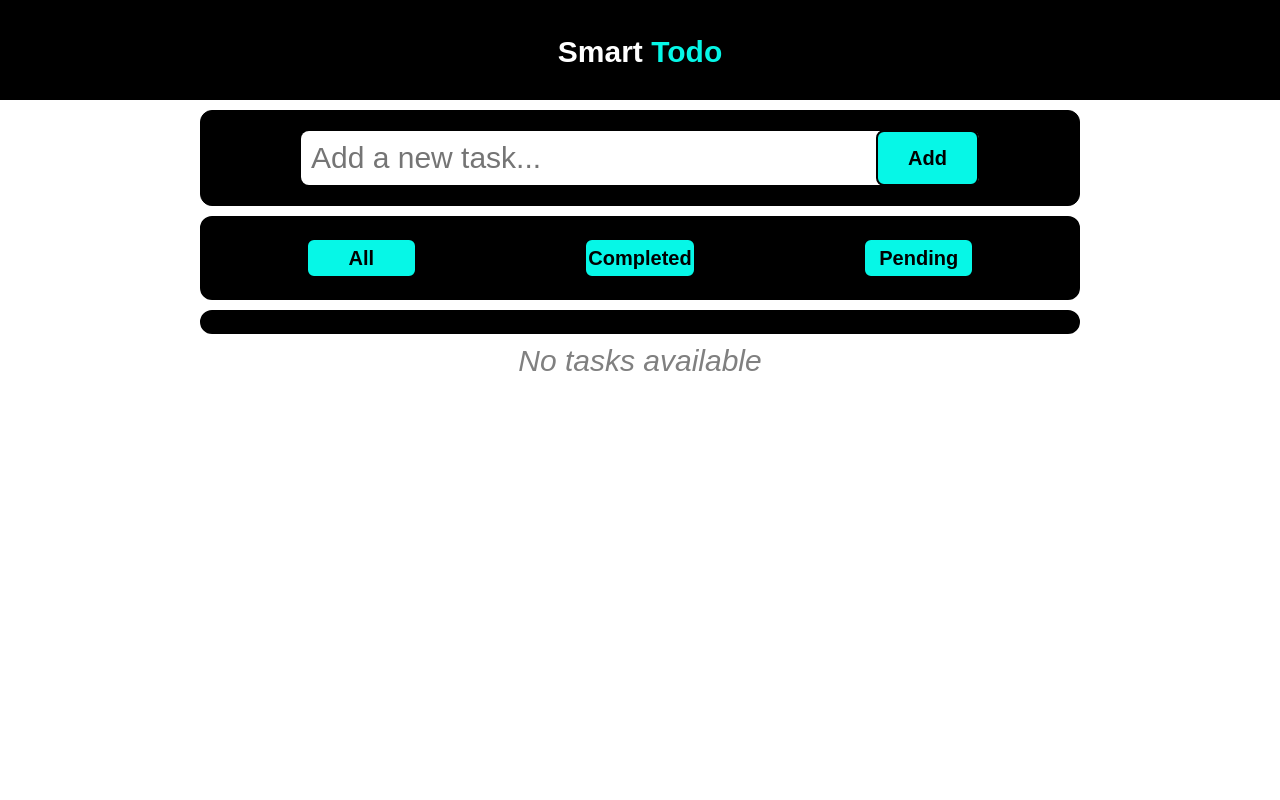
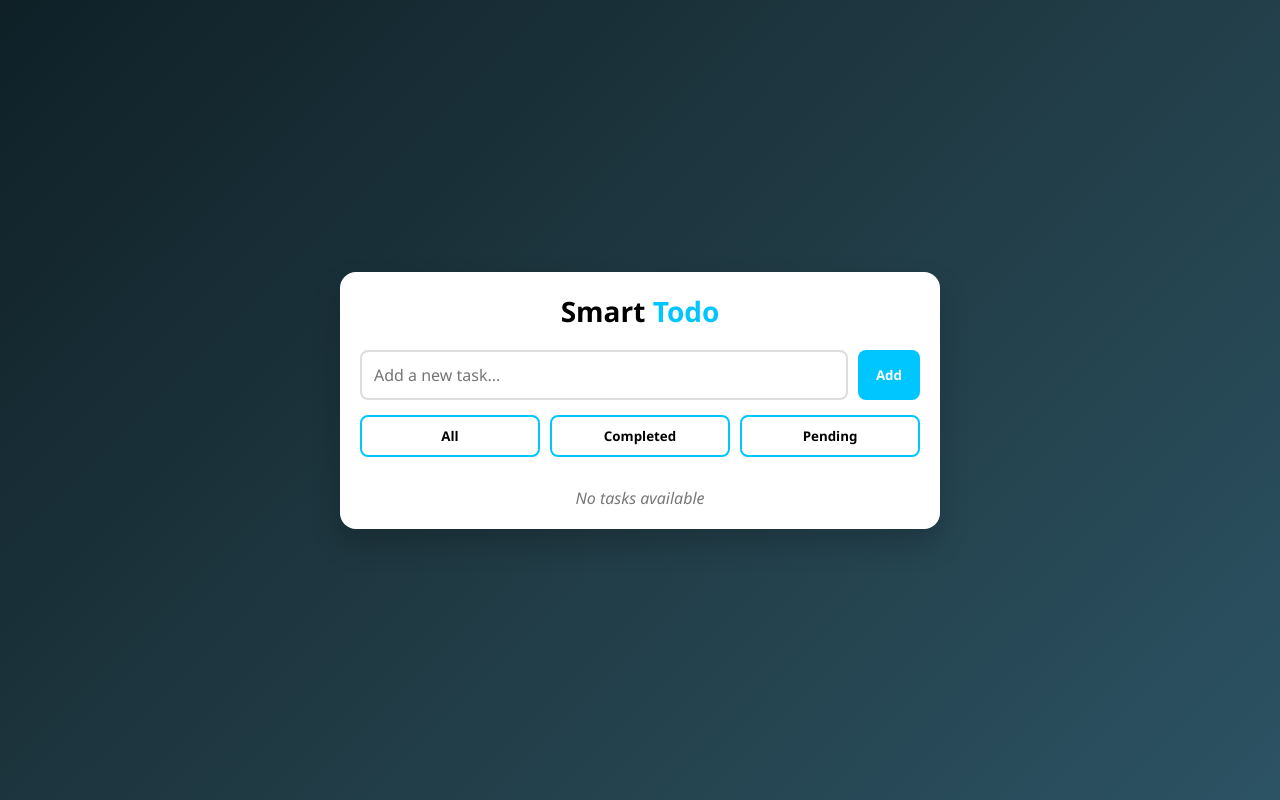
Before and after one commit to 881057abujaid/to-do-app, a plain HTML site: page index.html in a window 1280 px wide. Drawn offline with Linux system fonts and the light colour scheme.

Commit message:
Refactor CSS styles for todo application
Refactor design for todo application into Modern UI.

```diff
--- a/style.css
+++ b/style.css
@@ -1,156 +1,178 @@
 * {
     margin: 0;
     padding: 0;
-    font-family: Arial, Helvetica, sans-serif;
     box-sizing: border-box;
+    font-family: "Segoe UI", sans-serif;
 }
 
 body {
-    height: 100vh;
-    width: 100vw;
+    min-height: 100vh;
+    background: linear-gradient(135deg, #0f2027, #203a43, #2c5364);
+    display: flex;
+    justify-content: center;
+    align-items: center;
+    padding: 20px;
 }
 
+/* Container */
 .todo-container {
-    height: 100%;
+    background: #ffffff;
     width: 100%;
-    background-color: white;
+    max-width: 600px;
+    border-radius: 16px;
+    padding: 20px;
+    box-shadow: 0 15px 30px rgba(0,0,0,0.2);
 }
 
+/* Title */
 .todo-container h1 {
-    width: 100%;
-    height: 100px;
-    background-color: black;
-    color: white;
     text-align: center;
-    font-size: 30px;
-    padding-top: 35px;
+    margin-bottom: 20px;
+    font-size: 28px;
 }
 
 .todo-container h1 span {
-    color: rgb(6, 247, 231);
+    color: #00c6ff;
 }
 
+/* Input Section */
 .input-section {
-    height: auto;
-    margin: 10px max(200px);
-    border: 1px solid black;
-    padding: 20px 100px;
-    border-radius: 12px;
-    background-color: black;
-    position: relative;
+    display: grid;
+    grid-template-columns: 1fr auto;
+    gap: 10px;
+    margin-bottom: 15px;
 }
 
 .input-section input {
-    padding: 10px;
-    font-size: 30px;
-    width: 100%;
+    padding: 12px;
+    font-size: 16px;
     border-radius: 8px;
+    border: 2px solid #ddd;
     outline: none;
-    border: none;
+}
+
+.input-section input:focus {
+    border-color: #00c6ff;
 }
 
 .input-section button {
-    height: 56px;
-    padding: 0 30px;
-    position: absolute;
-    top: 19px;
-    right:100px;
+    padding: 12px 18px;
     border-radius: 8px;
-    border: 2px solid black;
-    font-size: 20px;
-    background-color: rgb(6, 247, 231);
+    border: none;
     font-weight: bold;
-    transition: all 0.3s linear;
+    background: #00c6ff;
+    color: #fff;
+    cursor: pointer;
+    transition: 0.3s;
 }
 
 .input-section button:hover {
-    color: rgb(6, 247, 231);
-    background-color: white;
+    background: #008ecf;
 }
 
+/* Filter Buttons */
 .filter-section {
-    margin: 10px 200px;
-    padding: 20px;
-    border: 2px solid black;
-    border-radius: 12px;
     display: flex;
     justify-content: space-between;
-    align-items: center;
-    background-color: black;
+    gap: 10px;
+    margin-bottom: 15px;
 }
 
-.filter-section > button {
-    font-size: 20px;
+.filter-section button {
+    flex: 1;
+    padding: 10px;
+    border-radius: 8px;
+    border: 2px solid #00c6ff;
+    background: transparent;
     font-weight: bold;
-    height: 40px;
-    width: 150px;
-    background-color: rgb(6, 247, 231);
-    border: 2px solid black;
-    border-radius: 8px;
-    transition: all 0.3s linear;
-    margin: 0 10%;
+    cursor: pointer;
+    transition: 0.3s;
 }
 
-.filter-section > button:hover,
-.filter-section > button:focus {
-    background-color: white;
-    color: rgb(6, 247, 231);
+.filter-section button:hover {
+    background: #00c6ff;
+    color: #fff;
 }
 
+/* Task List */
 ul {
-    width: calc(100% - 400px);
-    height: auto;
-    border: 2px solid black;
-    border-radius: 12px;
-    margin: 10px 200px;
-    padding: 10px 20px;
     list-style: none;
-    background-color: black;
+    display: flex;
+    flex-direction: column;
+    gap: 10px;
 }
 
+/* Task Item */
 ul li {
-    width: 100%;
-    height: 60px;
-    border: 1px solid black;
-    margin: 20px 0;
-    display: flex;
-    justify-content: space-between;
+    display: grid;
+    grid-template-columns: auto 1fr auto;
     align-items: center;
-    padding: 0 24px;
-    border-radius: 6px;
-    background-color: rgb(195, 255, 252);
+    gap: 10px;
+    padding: 12px;
+    background: #f4f9fb;
+    border-radius: 10px;
 }
 
-ul li .task-text {
-    flex-basis: 80%;
-    font-size: 25px;
+/* Checkbox */
+ul li input[type="checkbox"] {
+    width: 18px;
+    height: 18px;
+    cursor: pointer;
 }
 
+/* Task Text */
+.task-text {
+    font-size: 16px;
+    word-break: break-word;
+}
+
+/* Completed */
 .completed {
     text-decoration: line-through;
-    color: grey;
+    color: #888;
+}
+
+/* Action Buttons */
+.actions {
+    display: flex;
+    gap: 6px;
 }
 
 .actions button {
-    margin-left: 8px;
-    padding: 5px 10px;
-    font-size: 18px;
-    border-radius: 8px;
-    border: 2px solid black;
-    background-color: rgb(6, 247, 231);
+    padding: 6px 10px;
+    border-radius: 6px;
+    border: none;
+    font-size: 14px;
+    cursor: pointer;
     font-weight: bold;
-    transition: all 0.3s linear;
+    transition: 0.3s;
+}
+
+.actions button:first-child {
+    background: #ffc107;
+}
+
+.actions button:last-child {
+    background: #ff4d4d;
+    color: #fff;
 }
 
 .actions button:hover {
-    background-color: white;
-    color: rgb(6, 247, 231);
+    opacity: 0.85;
 }
 
-p {
+/* Empty Message */
+#empty-message {
     text-align: center;
-    color: grey;
+    margin-top: 15px;
+    color: #777;
+    font-style: italic;
     display: none;
-    font-size: 30px;
-    font-style: italic;
 }
+
+/* Responsive */
+@media (max-width: 480px) {
+    .filter-section {
+        flex-direction: column;
+    }
+}
```
